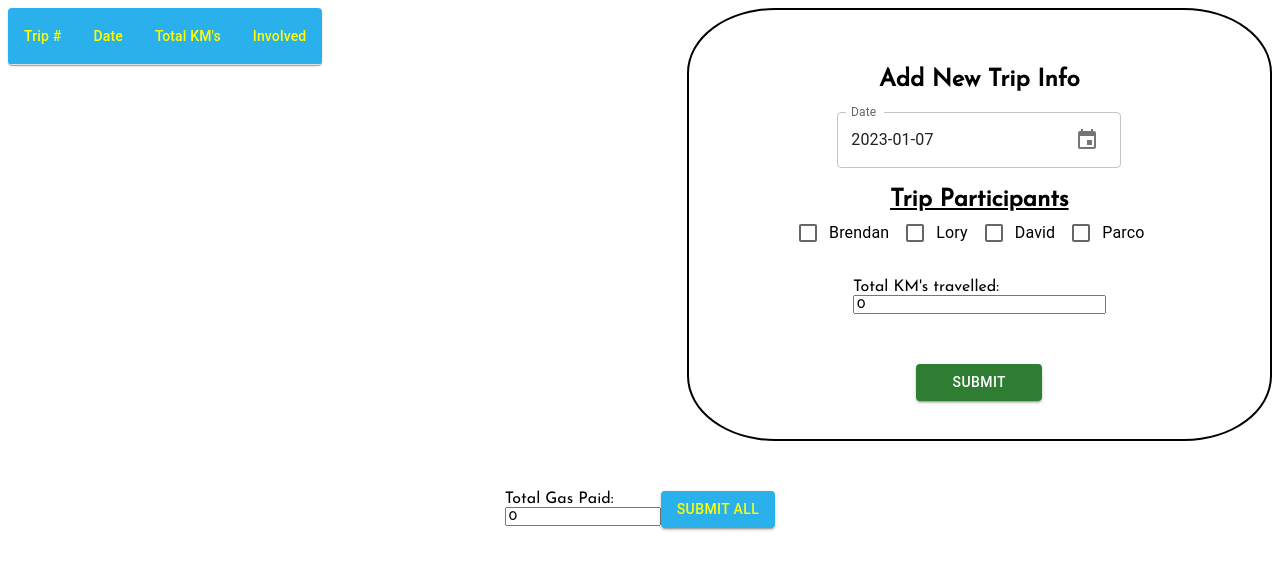
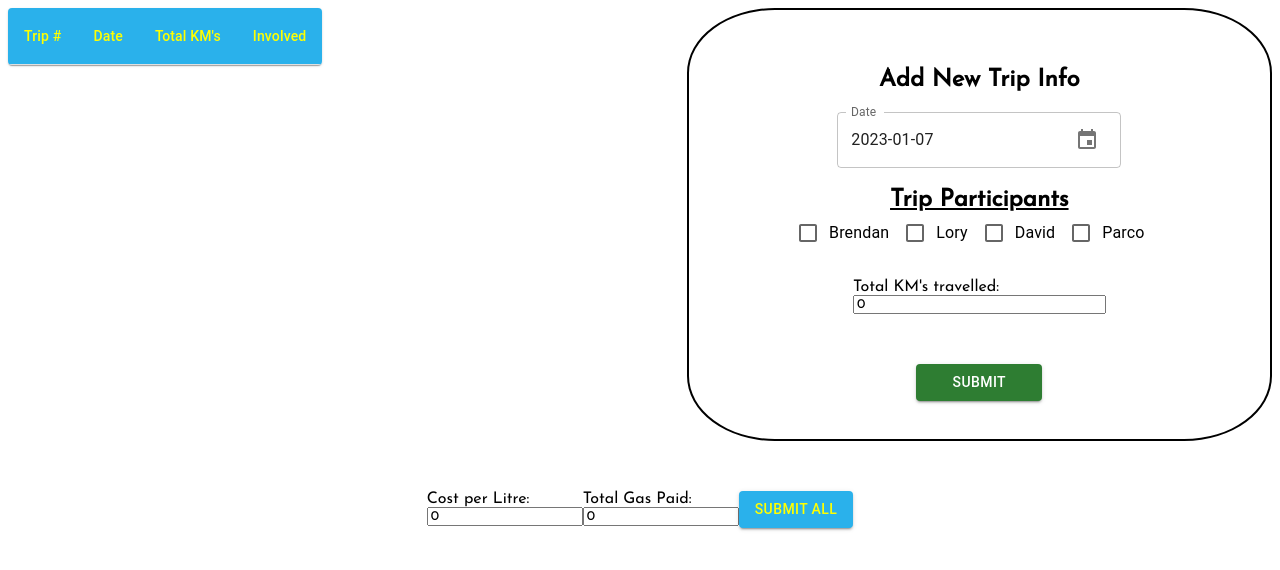
Before and after one commit to woobrendan/Fuel_Splitter, a React (Create React App) app in the folder fuel_splitter/: page / in a window 1280 px wide. Shown: the top 570 px of the page. Built offline with nearby package versions, Linux system fonts and the light colour scheme.

Commit message:
create interface GasBill, pass to usestate and reshape as gasBill with object gasCost and costPerL. adjust onchange to handle new event and set to object. copy div and create new input field for costPerL

```diff
--- a/fuel_splitter/src/components/GasPay.tsx
+++ b/fuel_splitter/src/components/GasPay.tsx
@@ -1,18 +1,39 @@
 import { Button } from "@mui/material";
 import { useState } from "react";
 
+interface GasBill {
+  gasCost: number;
+  costPerL: number;
+}
+
 const GasPay: React.FC = () => {
-  const [gasCost, setGasCost] = useState<number>(0);
+  const [gasBill, setGasBill] = useState<GasBill>({
+    gasCost: 0,
+    costPerL: 0,
+  });
 
   return (
     <form className="single_trip__submitAll">
       <div className="single_trip__submitAll__input">
+        <label>Cost per Litre:</label>
+        <input
+          type="input"
+          value={gasBill.costPerL}
+          // onChange={(e) => setGasCost(Number(e.target.value))}
+        />
+      </div>
+      <div className="single_trip__submitAll__input">
         <label>Total Gas Paid:</label>
         <input
-          placeholder="Enter Total KM's travelled"
           type="input"
-          value={gasCost}
-          onChange={(e) => setGasCost(Number(e.target.value))}
+          value={gasBill.gasCost}
+          onChange={(e: React.FormEvent) => {
+            const target = e.target as HTMLTextAreaElement;
+            setGasBill((prev) => ({
+              ...prev,
+              gasCost: Number(target.value),
+            }));
+          }}
         />
       </div>
       <Button variant="contained" color="success" type="submit">
```
